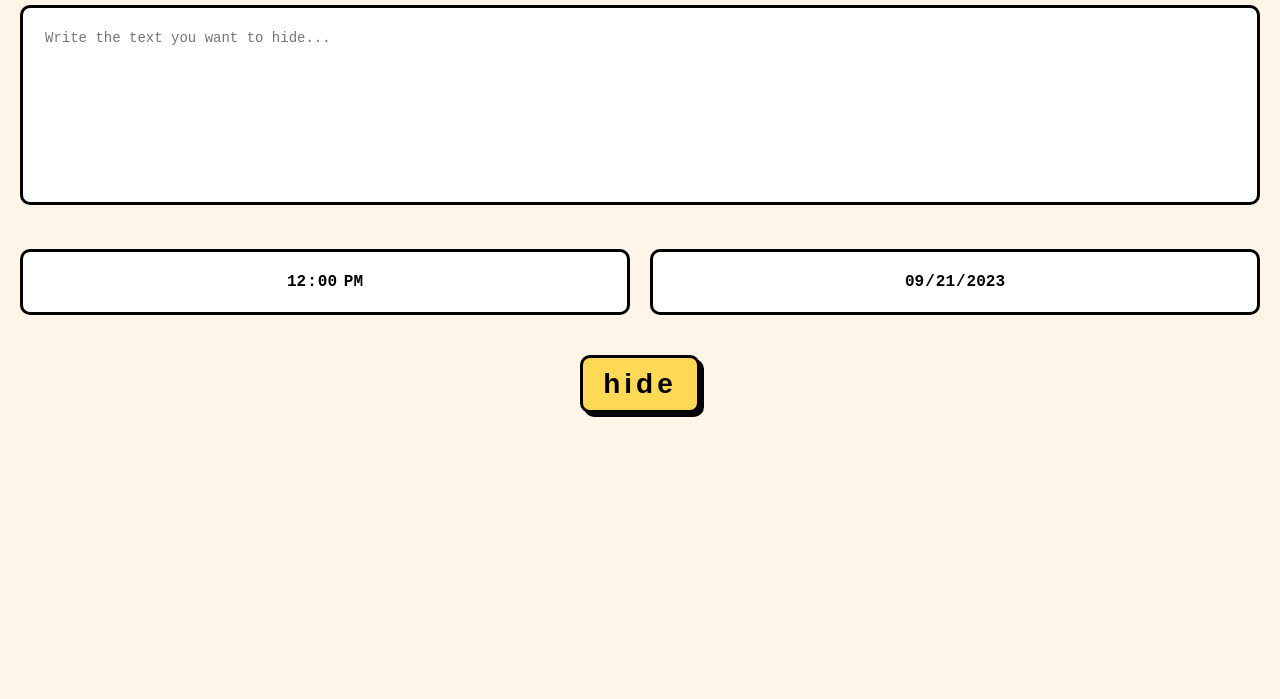
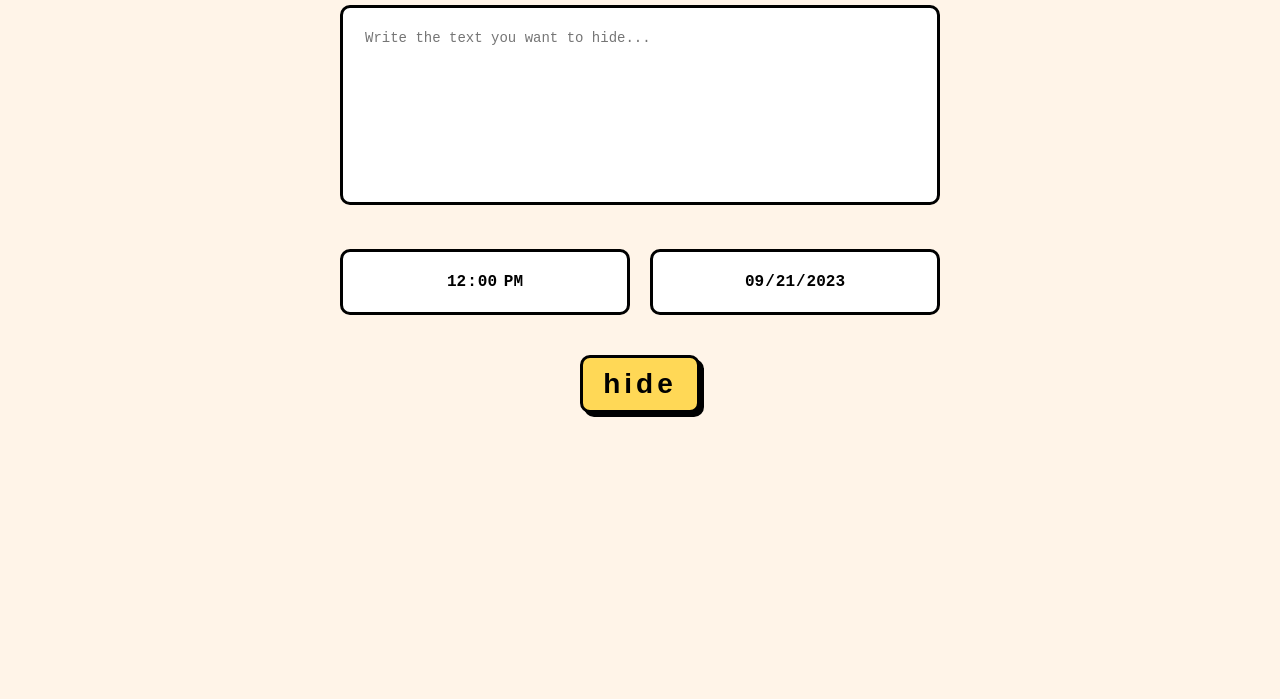
Before and after one commit to takihama/hide-until, a website: page src/public/index.html in a window 1280 px wide. Shown: the part 141-840 px from the top of the page. Before the commit the page ends 800 px from the top, so only its background shows below. Drawn offline with Linux system fonts and the light colour scheme; a web font is replaced by a local one.

Commit message:
feat: add max width for desktop

```diff
--- a/src/public/styles.css
+++ b/src/public/styles.css
@@ -7,7 +7,10 @@ body {
 
 .container {
     text-align: center;
-    margin: 0 auto;
+    background-color: #fff4e8;
+    max-width: 600px;
+    min-height: 100vh;
+    margin: auto;
     padding: 20px;
 }
 
```
